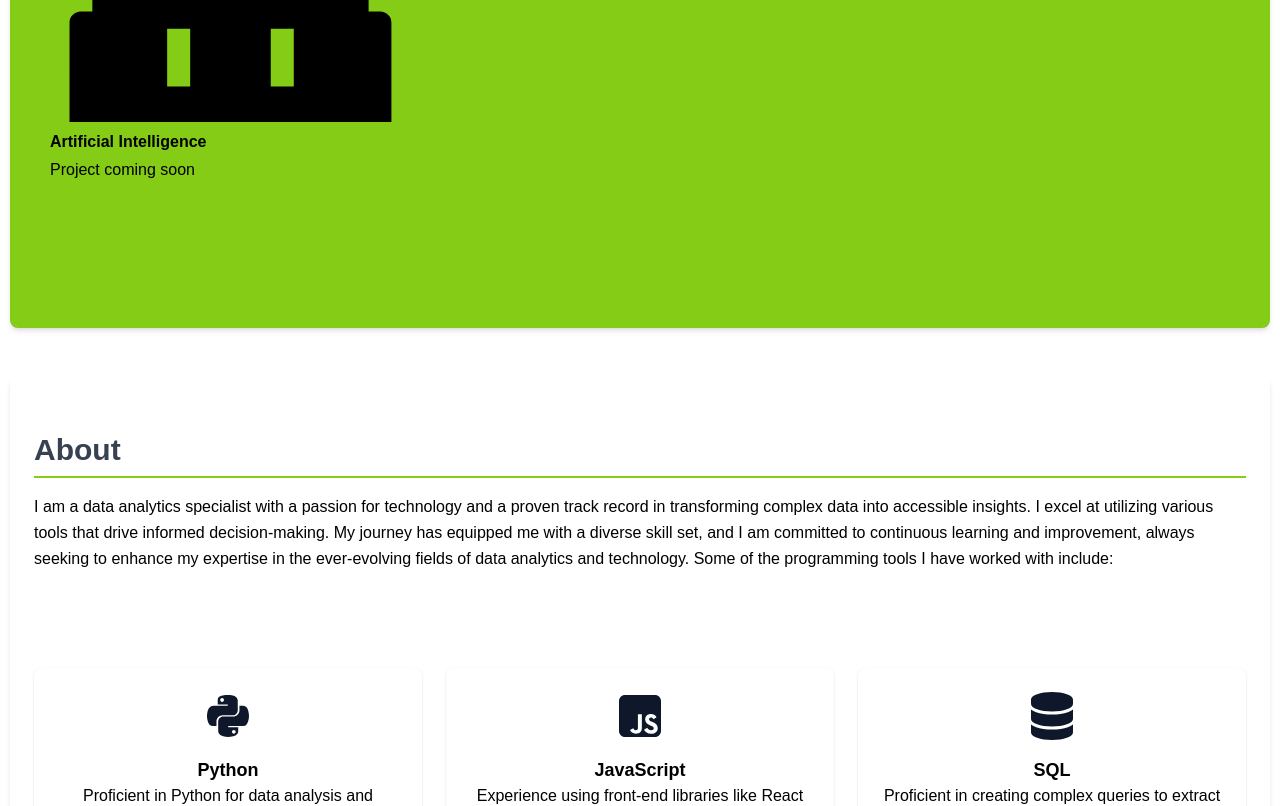
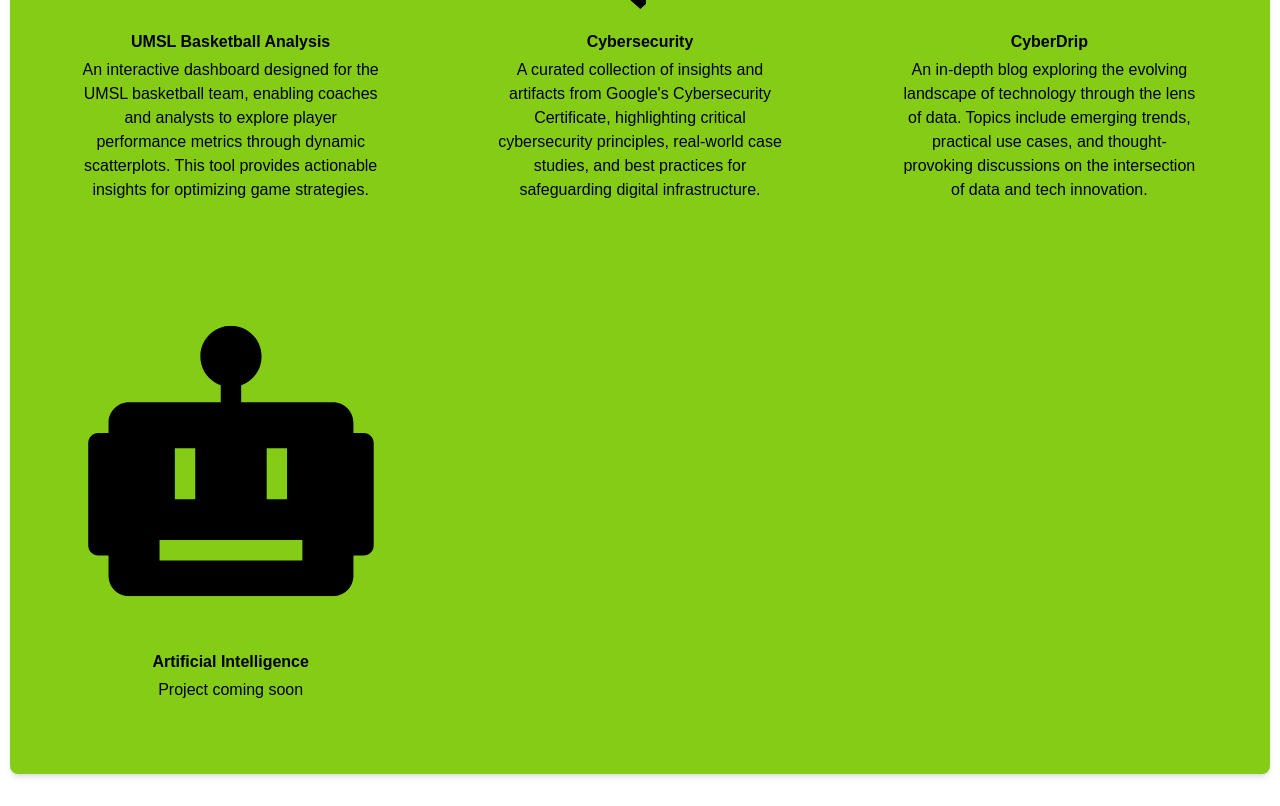
Before and after one commit to malcolmjconnor/mjc-portfolio, a Next.js app: page / in a window 1280 px wide. Shown: the part 1400-2206 px from the top of the page. Built offline with nearby package versions, Linux system fonts and the light colour scheme.

Commit message:
removed scrolling from sections for ux reasons

```diff
--- a/app/components/About.js
+++ b/app/components/About.js
@@ -5,7 +5,7 @@
 
 export default function About() {
   return (
-    <section id="about" className="h-screen mb-8 p-6 bg-white rounded-lg shadow-md overflow-y-auto pt-14">
+    <section id="about" className="mb-8 p-6 bg-white rounded-lg shadow-md pt-14">
       <h2 className="text-3xl font-semibold text-gray-700 mb-4 border-b-2 border-lime-500 pb-2">About</h2>
       <p className="mt-2 text-black leading-relaxed">
       I am a data analytics specialist with a passion for technology and a proven track record in transforming complex data into accessible insights. I excel at utilizing various tools that drive informed decision-making. My journey has equipped me with a diverse skill set, and I am committed to continuous learning and improvement, always seeking to enhance my expertise in the ever-evolving fields of data analytics and technology. Some of the programming tools I have worked with include:
--- a/app/components/ProjectItems.js
+++ b/app/components/ProjectItems.js
@@ -2,12 +2,17 @@
 
 export default function ProjectItems({ title, description, link, imgSrc, altText }) {
   return (
-    <div className="p-4 rounded-lg transform transition-all hover:scale-105 hover:border-none">
-      <a href={link} target="_blank" rel="noopener noreferrer">
-        <img src={imgSrc} alt={altText} className="w-full h-32 object-cover rounded mb-2" />
+    <div className="p-12 rounded-lg hover:border-none w-full">
+      <a href={link} target="_blank" rel="noopener noreferrer" className="flex justify-center">
+        <img
+          src={imgSrc}
+          alt={altText}
+          className="object-cover rounded mb-2 transform transition-all hover:scale-105"
+          style={{ width: '20rem', height: '20rem' }}
+        />
       </a>
-      <h3 className="font-bold mt-2 text-black">{title}</h3>
-      <p className="mt-1 text-black">{description}</p>
+      <h3 className="font-bold mt-2 text-black text-center">{title}</h3>
+      <p className="mt-1 text-black text-center">{description}</p>
     </div>
   );
 }
--- a/app/components/Projects.js
+++ b/app/components/Projects.js
@@ -2,10 +2,12 @@
 import ProjectItems from './ProjectItems';
 
 export default function Projects() {
+
   return (
-    <section id="projects" className="h-screen mb-8 p-6 sm:mb-8 lg:mb-12 bg-lime-500 rounded-lg shadow-md overflow-y-auto pt-14">
+    // <section id="projects" className="h- mb-8 p-6 sm:mb-8 lg:mb-12 bg-lime-500 rounded-lg shadow-md pt-14">
+    <section id="projects" className="mb-8 p-6 sm:mb-8 lg:mb-12 bg-lime-500 rounded-lg shadow-md pt-14 w-full">
       <h2 className="text-3xl font-semibold text-black mb-4 border-b-2 border-black pb-2">Projects</h2>
-
+      {/* <div className="flex overflow-x-auto space-x-2"> */}
       <div className="grid grid-cols-1 md:grid-cols-2 lg:grid-cols-3 gap-4 mt-4">
         <ProjectItems
           title="UMSL Basketball Analysis"
```
